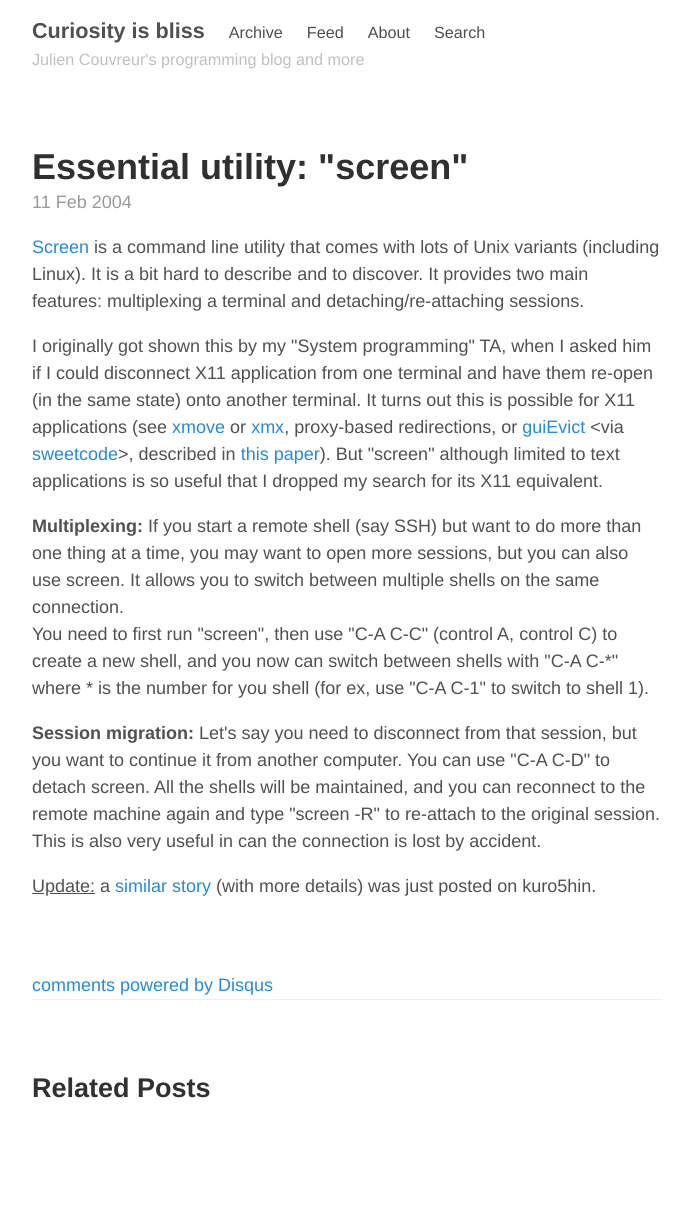
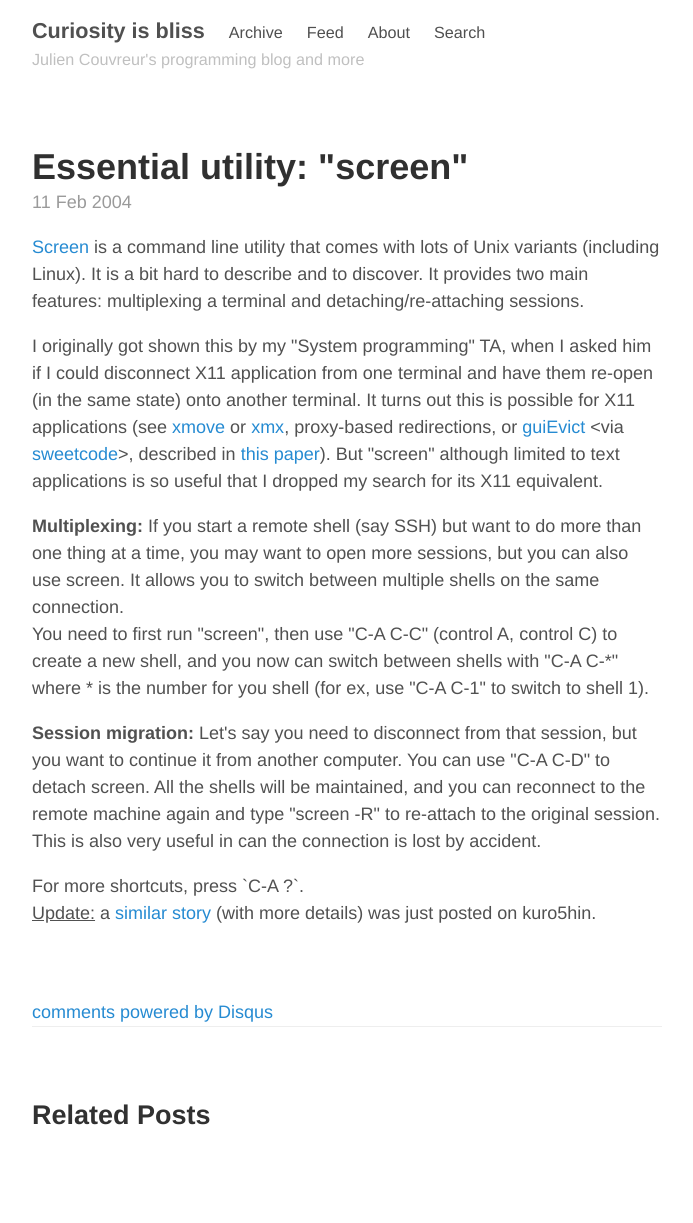
Before and after one commit to jcouv/jcouv.github.io, a Jekyll site: the page built from archives/000141.html, in a window 1280 px wide. Shown: the whole page, without its empty margins (293-986 px from the left). Built offline with Jekyll 4.4.1, drawn with Linux system fonts in a browser that asks for light colours; comment, search, counter and statistics services are not loaded; before the commit the page ends 1196 px from its top, so only the background shows below that.

Commit message:
Update 000141.html

```diff
--- a/archives/000141.html
+++ b/archives/000141.html
@@ -13,6 +13,9 @@ disqus_url: http://blog.monstuff.com/archives/000141.html
 You need to first run "screen", then use "C-A C-C" (control A, control C) to create a new shell, and you now can switch between shells with "C-A C-*" where * is the number for you shell (for ex, use "C-A C-1" to switch to shell 1).</p>
 
 <p><b>Session migration:</b> Let's say you need to disconnect from that session, but you want to continue it from another computer. You can use "C-A C-D" to detach screen. All the shells will be maintained, and you can reconnect to the remote machine again and type "screen -R" to re-attach to the original session. This is also very useful in can the connection is lost by accident.</p>
+
+For more shortcuts, press `C-A ?`.
+
 <p><u>Update:</u> a <a href="http://www.kuro5hin.org/story/2004/3/9/16838/14935">similar story</a> (with more details) was just posted on kuro5hin.</p>
 
 
```
